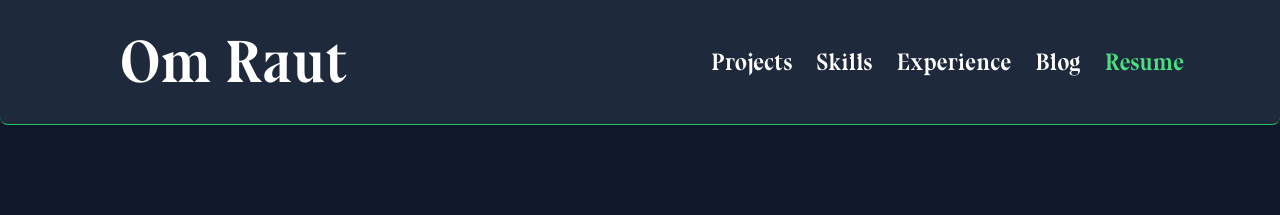
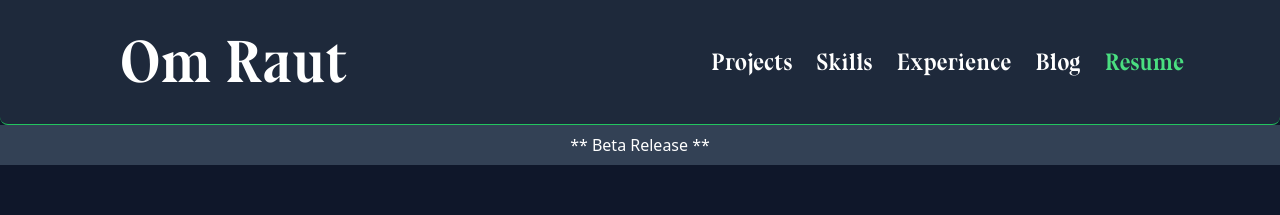
Before and after one commit to om2137/portfo, a Next.js app: page / in a window 1280 px wide. Shown: the top 215 px of the page. Built offline with nearby package versions, Linux system fonts and the light colour scheme.

Commit message:
footer component to main page; description changed

```diff
--- a/components/sections/Blogs.tsx
+++ b/components/sections/Blogs.tsx
@@ -64,7 +64,7 @@ export default function Blog() {
                           <Grid item xs={12} sm={6} md={3} xl={2}>
                             <MediaCard image='https://easydev.tech/_next/image?url=https%3A%2F%2Fcdn.hashnode.com%2Fres%2Fhashnode%2Fimage%2Fupload%2Fv1654602293741%2FXEtW0r2im.png%3Fw%3D1600%26h%3D840%26fit%3Dcrop%26crop%3Dentropy%26auto%3Dcompress%2Cformat%26format%3Dwebp&w=1920&q=75'
                               title='Thoughts-Dapp'
-                              description='A decentralized Dapp on ethereum, built on solidity and NextJs.'
+                              description='A decentralized Dapp on ethereum'
                               GHlink='https://github.com/om2137/Thoughts'
                               blog='https://easydev.tech/thoughts-decentralized-twitter-like-app-web3'
                             />
@@ -98,7 +98,7 @@ export default function Blog() {
                           <Grid item xs={12} sm={6} md={4}   >
                               <MediaCard image='https://easydev.tech/_next/image?url=https%3A%2F%2Fcdn.hashnode.com%2Fres%2Fhashnode%2Fimage%2Fupload%2Fv1654602293741%2FXEtW0r2im.png%3Fw%3D1600%26h%3D840%26fit%3Dcrop%26crop%3Dentropy%26auto%3Dcompress%2Cformat%26format%3Dwebp&w=1920&q=75'
                               title='Thoughts-Dapp'
-                              description='A decentralized Dapp on ethereum, built on solidity and NextJs.'
+                              description='A decentralized Dapp on ethereum'
                               GHlink='https://github.com/om2137/Thoughts'
                               blog='https://easydev.tech/thoughts-decentralized-twitter-like-app-web3'
                               youtube='https://www.youtube.com/watch?v=BbcPDPcfD-8'
--- a/pages/index.tsx
+++ b/pages/index.tsx
@@ -7,22 +7,28 @@ import Projects from '../components/sections/Projects';
 import Skills from '../components/sections/Skills';
 import Experience from '../components/sections/Experience';
 import Blogs from '../components/sections/Blogs';
+import Footer from '../components/footer';
+
 
 const Home: NextPage = () => {
 
   return (
     <div className="flex  min-h-screen flex-col items-center justify-center bg-slate-900 ">
+
       <Head>
         <title>Om Raut</title>
         <link rel="icon" href="/dev.png" />
       </Head>
       {/* navbar component */}
       <Navbar/>
-
+      <div className="w-full text-white text-center py-2 bg-slate-700 ">
+        ** Beta Release **
+      </div>
       {/* All sub divisions */}
 
       {/* intro page */}
       <main className="flex w-full flex-1 flex-col justify-center px-10 py-10">
+
         <div >
             <div className='flex items-center justify-center  py-4 md:hidden '>
               <div className=' relative mb-4'>
@@ -69,7 +75,8 @@ const Home: NextPage = () => {
         <Blogs/>
       </main>
 
-
+      {/* <Footer/> */}
+      <Footer/>
 
 
     </div>
```
